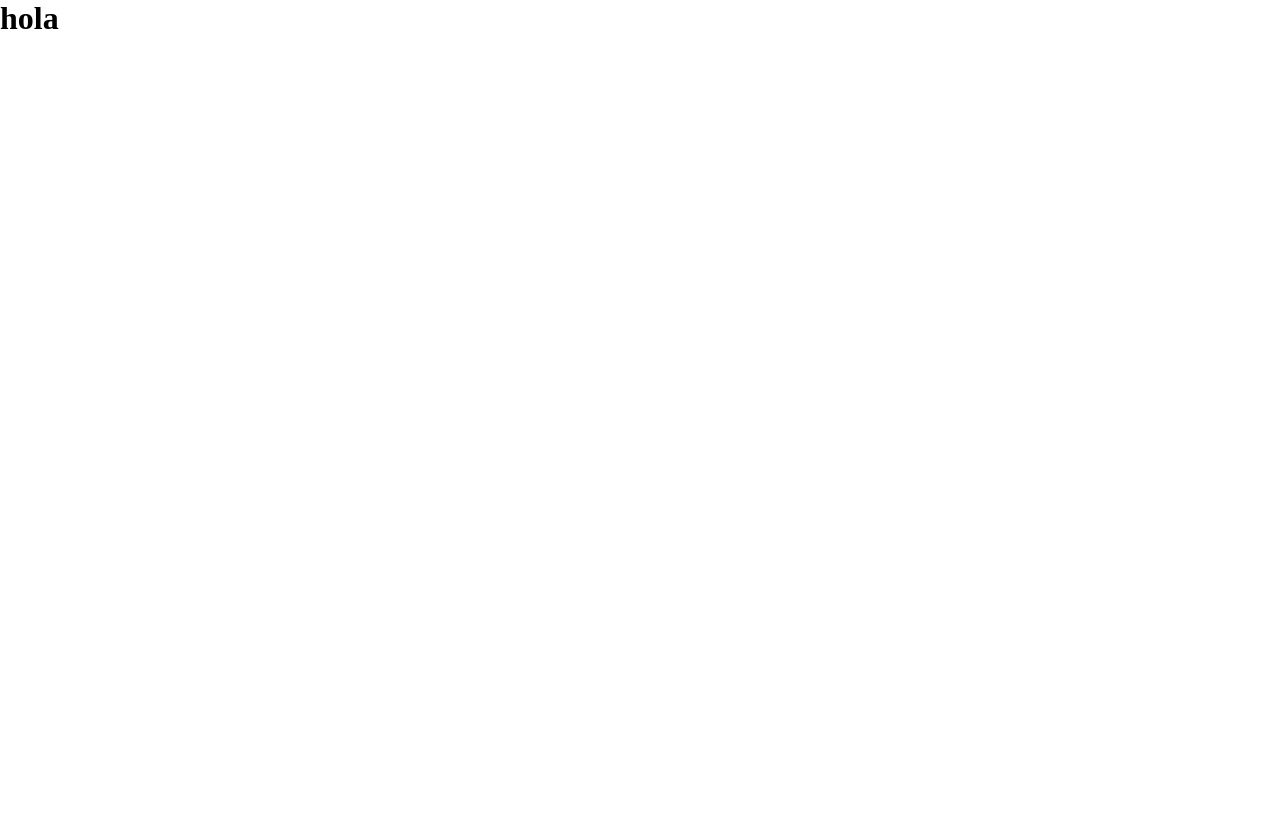
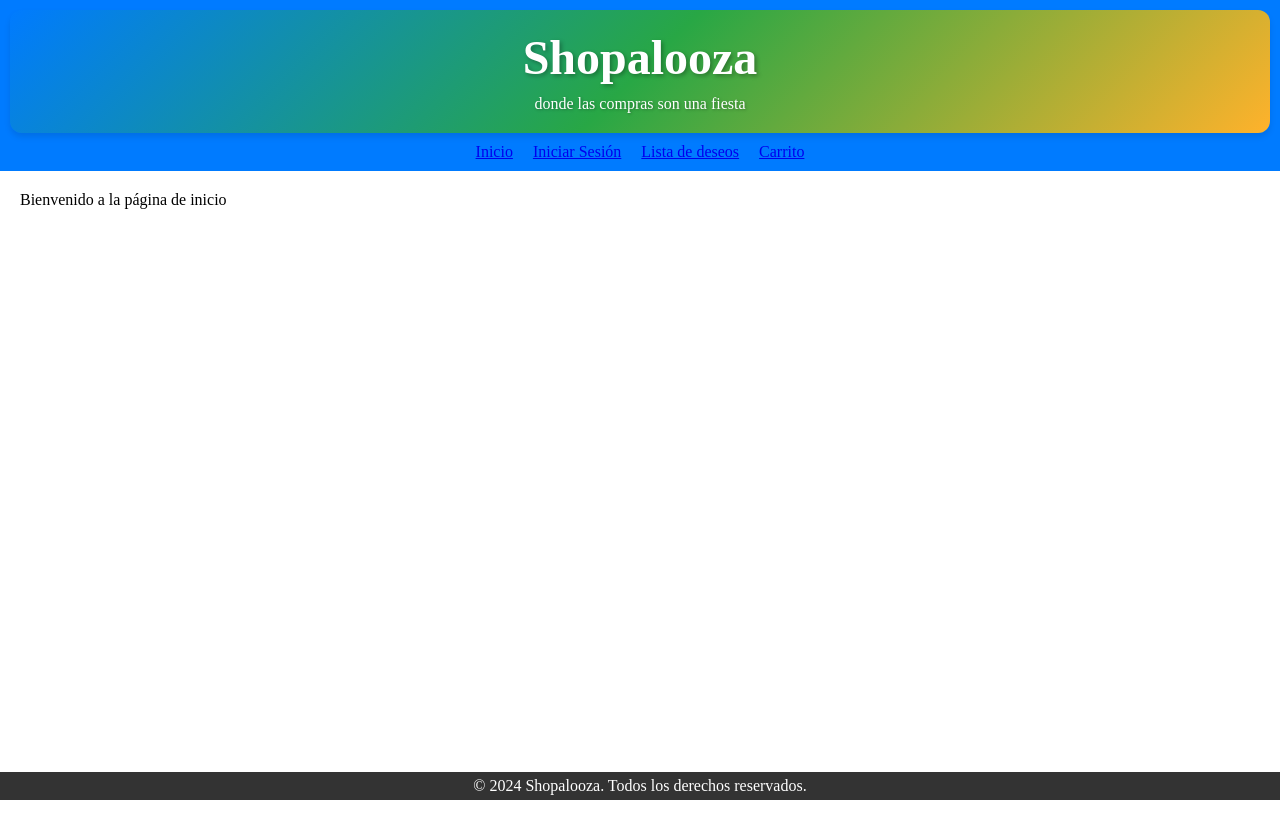
Before and after one commit to DalemDev/TiendaOnline, a React (Vite) app: page / in a window 1280 px wide. Shown: the top 838 px of the page. Before the commit the page ends 800 px from the top, so only its background shows below. Built offline with nearby package versions, Linux system fonts and the light colour scheme.

Commit message:
agregando variable de entorno, configurando layout principal y seccionando hijas

```diff
--- a/index.html
+++ b/index.html
@@ -2,8 +2,14 @@
 <html lang="es">
   <head>
     <meta charset="UTF-8" />
-    <!-- <link rel="icon" type="image/svg+xml" href="/vite.svg" /> -->
+
+    <link rel="icon" href="favicon/favicon_32.ico" sizes="32x32" type="image/x-icon">
+    <link rel="icon" href="favicon/favicon_48.ico" sizes="48x48" type="image/x-icon">
+    <link rel="icon" href="favicon/favicon_64.ico" sizes="64x64" type="image/x-icon">
+    <link rel="manifest" href="site.webmanifest">
+
     <meta name="viewport" content="width=device-width, initial-scale=1.0" />
+
     <title>Tienda Online</title>
   </head>
   <body>
--- a/src/App.jsx
+++ /dev/null
@@ -1,9 +0,0 @@
-
-function App() {
-  return (
-    // se debe renderizar el login inicialmente luego se redirecciona a la pagina de inicio
-    <h1>hola</h1>
-  )
-}
-
-export default App
--- a/src/constants/index.js
+++ b/src/constants/index.js
@@ -0,0 +1,20 @@
+export const NAME_APP = import.meta.env.VITE_NAME_APP;
+export const PAGES_ROUTES = [
+    {
+        name: 'Inicio',
+        path: '/',
+        index: true
+    },
+    {
+        name: 'Iniciar Sesión',
+        path: '/login'
+    },
+    {
+        name: 'Lista de deseos',
+        path: '/wishlist'
+    },
+    {
+        name: 'Carrito',
+        path: '/cart'
+    }
+];
--- /dev/null
+++ b/src/layouts/FullLayout.jsx
@@ -0,0 +1,34 @@
+import { useMemo } from 'react';
+import { Link, Outlet } from 'react-router-dom';
+import { NAME_APP, PAGES_ROUTES } from '../constants';
+import Logo from '../components/logo';
+import './index.css';
+
+export default function FullLayout() {
+  const anioActual = useMemo(() => new Date().getFullYear(), []);
+
+  return (
+    <div>
+      <header className="full-layout_header">
+        <Logo />
+        <nav className="full-layout_nav">
+          {PAGES_ROUTES.map((link, index) => (
+            <Link className="full-layou_link" key={index} to={link.path}>
+              {link.name}
+            </Link>
+          ))}
+        </nav>
+      </header>
+
+      <main className="full-layout_main">
+        <Outlet />
+      </main>
+
+      <footer className="full-layout_footer">
+        <p>
+          © {anioActual} {NAME_APP}. Todos los derechos reservados.
+        </p>
+      </footer>
+    </div>
+  );
+}
--- /dev/null
+++ b/src/layouts/index.css
@@ -0,0 +1,35 @@
+.full-layout_header {
+  background: #007bff;
+  padding: 10px;
+  display: flex;
+  flex-direction: column;
+  gap: 10px;
+}
+
+.full-layout_nav {
+  display: flex;
+  justify-content: center;
+  gap: 20px;
+}
+
+.full-layout_link {
+  color: #fff;
+  text-decoration: none;
+  font-weight: bold;
+}
+
+.full-layout_main {
+  padding: 20px;
+  min-height: calc(100vh - 120px); /* aqui ajustamos el tamaño del contenido */
+}
+
+.full-layout_footer {
+  background: #333;
+  color: #fff;
+  text-align: center;
+  position: fixed;
+  bottom: 0;
+  left: 0;
+  width: 100%;
+  padding: 5px;
+}
--- a/src/main.jsx
+++ b/src/main.jsx
@@ -1,23 +1,44 @@
-import { createRoot } from 'react-dom/client'
-import { createBrowserRouter, RouterProvider } from 'react-router-dom'
-import App from './App.jsx'
+import { createRoot } from 'react-dom/client';
+import { createBrowserRouter, RouterProvider } from 'react-router-dom';
+import { ToastContainer } from 'react-toastify';
+import Spinner from './components/spinner/index.jsx';
+import { PAGES_ROUTES } from './constants/index.js';
+import Home from './pages/home/index.jsx';
 import NotFound404 from './pages/404/index.jsx';
-import Spinner from './components/spinner/index.jsx';
-import { ToastContainer } from 'react-toastify';
-import './assets/styles/index.css'
+import FullLayout from './layouts/FullLayout.jsx';
+import Login from './pages/login/index.jsx';
+import Wishlist from './pages/wishlist/index.jsx';
+import './assets/styles/index.css';
 
-const rutas = [
+const componentsMap = {
+  'Inicio': <Home />,
+  'Iniciar Sesión': <Login />,
+  'Lista de deseos': <Wishlist />,
+};
+
+const rutas = PAGES_ROUTES.map((page) => {
+  const { name } = page;
+  const component = componentsMap[name] || null;
+
+  return {
+    ...page,
+    element: component,
+  };
+}).filter((page) => page.element !== null);
+
+const rutasWithLayout = [
   {
     path: '/',
-    element: <App />
+    element: <FullLayout />,
+    children: rutas,
   },
   {
     path: '*',
-    element: <NotFound404 />
+    element: <NotFound404 />,
   }
 ];
 
-const router = createBrowserRouter(rutas);
+const router = createBrowserRouter(rutasWithLayout);
 
 createRoot(document.getElementById('root')).render(
   <>
@@ -25,4 +46,4 @@ createRoot(document.getElementById('root')).render(
     <ToastContainer />
     <RouterProvider router={router} />
   </>
-)
+);
--- /dev/null
+++ b/src/pages/home/index.jsx
@@ -0,0 +1,7 @@
+export default function index() {
+  return (
+    <div>
+        Bienvenido a la página de inicio
+    </div>
+  )
+}
--- a/src/pages/login/index.jsx
+++ b/src/pages/login/index.jsx
@@ -1,11 +1,63 @@
-import { useState } from 'react'
+import { Button, Form, Input } from 'antd';
 
 export default function index() {
-  const [formData, setFormData] = useState({ email: '', password: '' });
-  const [errors, setErrors] = useState({});
-  const [isLoading, setIsLoading] = useState(false);
+  const onFinish = (values) => {};
+
+  const onFinishFailed = (errorInfo) => {};
 
   return (
-    <div>index</div>
-  )
+      <Form
+        name="basic"
+        labelCol={{
+          span: 8,
+        }}
+        wrapperCol={{
+          span: 16,
+        }}
+        style={{
+          maxWidth: 600,
+        }}
+        initialValues={{
+          remember: true,
+        }}
+        onFinish={onFinish}
+        onFinishFailed={onFinishFailed}
+        autoComplete="off"
+      >
+        <Form.Item
+          label="Usuario"
+          name="usuario"
+          rules={[
+            {
+              required: true,
+              message: 'Por favor ingresa tu usuario!',
+            },
+          ]}
+        >
+          <Input />
+        </Form.Item>
+
+        <Form.Item
+          label="Contraseña"
+          name="contrasena"
+          rules={[
+            {
+              required: true,
+              message: 'Por favor ingresa la contraseña!',
+            },
+          ]}
+        >
+          <Input.Password />
+        </Form.Item>
+
+        <Form.Item label={null}>
+          <Button type="primary" htmlType="submit">
+            Iniciar Sesión
+          </Button>
+        </Form.Item>
+        <Form.Item label={null}>
+          <Button type="link">Crear cuenta</Button>
+        </Form.Item>
+      </Form>
+  );
 }
--- /dev/null
+++ b/src/pages/wishlist/index.css
@@ -0,0 +1,56 @@
+.wishlist-container {
+    padding: 20px;
+    background-color: #f9f9f9;
+  }
+
+  .wishlist-title {
+    text-align: center;
+    font-size: 2rem;
+    color: #333;
+    margin-bottom: 20px;
+  }
+
+  .wishlist-grid {
+    display: grid;
+    grid-template-columns: repeat(auto-fit, minmax(250px, 1fr));
+    gap: 20px;
+  }
+
+  .wishlist-item {
+    background-color: white;
+    border: 1px solid #ddd;
+    border-radius: 8px;
+    padding: 15px;
+    box-shadow: 0 2px 4px rgba(0, 0, 0, 0.1);
+    transition: transform 0.2s, box-shadow 0.2s;
+  }
+
+  .wishlist-item:hover {
+    transform: translateY(-5px);
+    box-shadow: 0 4px 8px rgba(0, 0, 0, 0.2);
+  }
+
+  .wishlist-item-image {
+    width: 100%;
+    border-radius: 8px;
+  }
+
+  .wishlist-item-info {
+    margin-top: 10px;
+  }
+
+  .wishlist-item-name {
+    font-size: 1.2rem;
+    color: #007bff;
+  }
+
+  .wishlist-item-description {
+    font-size: 0.9rem;
+    color: #555;
+  }
+
+  .wishlist-item-price {
+    font-size: 1rem;
+    font-weight: bold;
+    color: #28a745;
+  }
--- /dev/null
+++ b/src/pages/wishlist/index.jsx
@@ -0,0 +1,49 @@
+import './index.css';
+
+export default function index() {
+  const wishlistItems = [
+    {
+      id: 1,
+      name: 'Auriculares Bluetooth',
+      description: 'Auriculares inalámbricos con cancelación de ruido.',
+      price: '$49.99',
+      image: 'https://via.placeholder.com/150',
+    },
+    {
+      id: 2,
+      name: 'Smartwatch',
+      description: 'Reloj inteligente con seguimiento de actividad física.',
+      price: '$129.99',
+      image: 'https://via.placeholder.com/150',
+    },
+    {
+      id: 3,
+      name: 'Teclado Mecánico',
+      description: 'Teclado RGB con switches de alta calidad.',
+      price: '$89.99',
+      image: 'https://via.placeholder.com/150',
+    },
+  ];
+
+  return (
+    <div className="wishlist-container">
+      <h1 className="wishlist-title">Mi Lista de Deseos</h1>
+      <div className="wishlist-grid">
+        {wishlistItems.map((item) => (
+          <div key={item.id} className="wishlist-item">
+            <img
+              src={item.image}
+              alt={item.name}
+              className="wishlist-item-image"
+            />
+            <div className="wishlist-item-info">
+              <h2 className="wishlist-item-name">{item.name}</h2>
+              <p className="wishlist-item-description">{item.description}</p>
+              <p className="wishlist-item-price">{item.price}</p>
+            </div>
+          </div>
+        ))}
+      </div>
+    </div>
+  );
+}
```
Also changed, not shown: src/pages/home/index.css (added), 1 other file (tests, documents, lock files or other folders).
